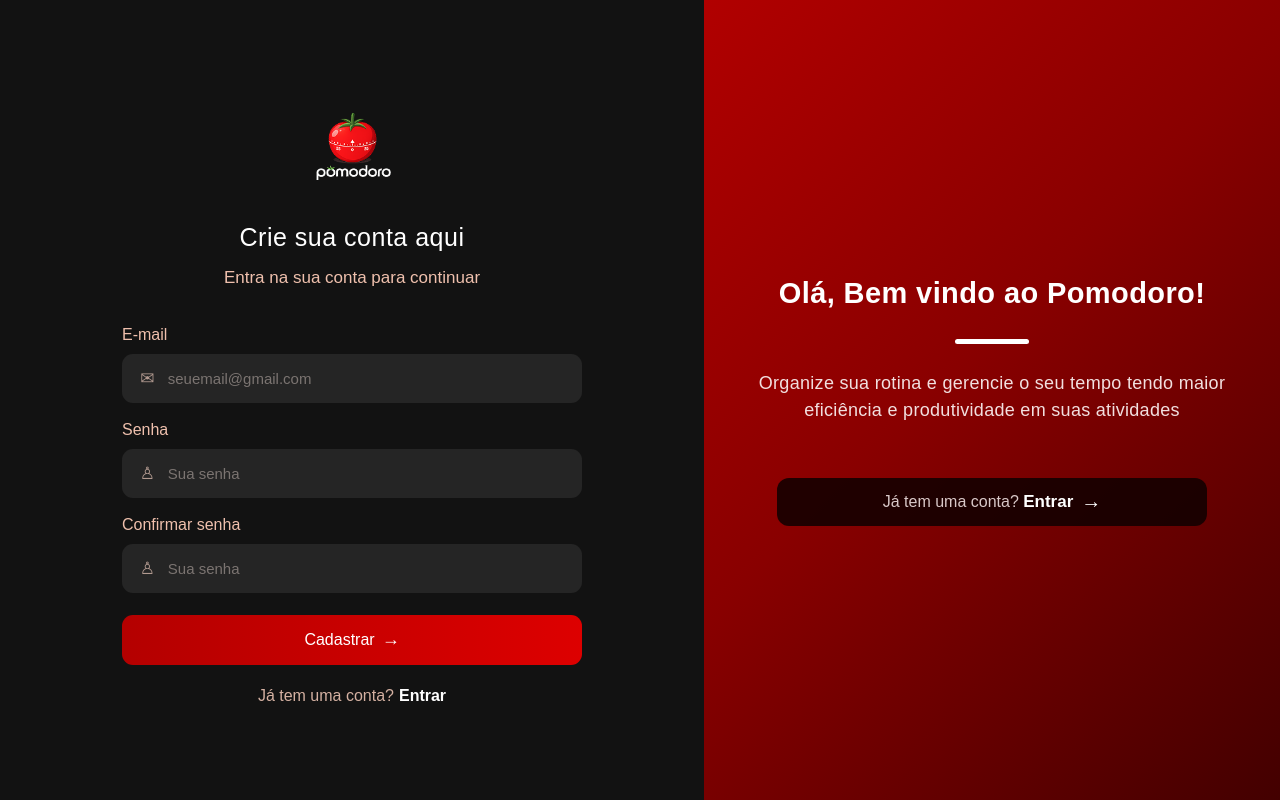
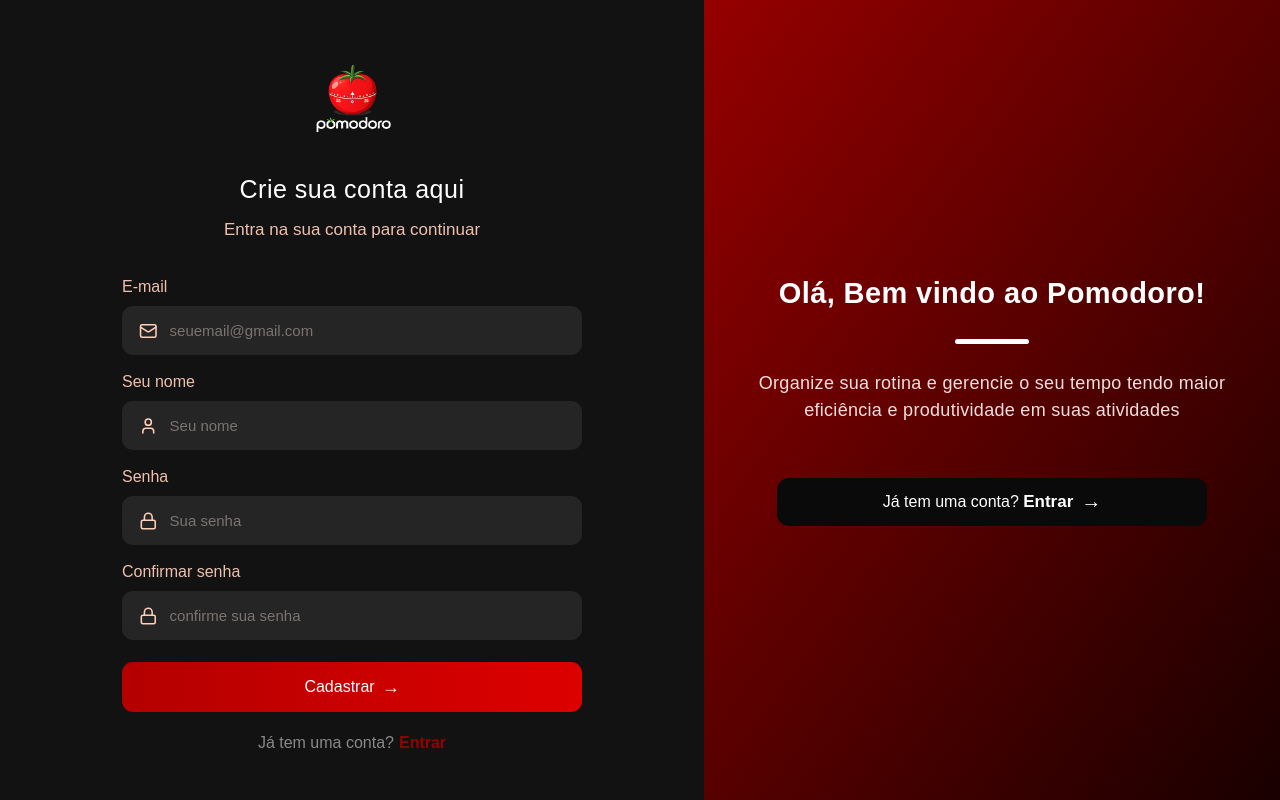
Before and after one commit to viniconti/pomodoro-front, a Next.js app: page /register in a window 1280 px wide. Built offline with nearby package versions, Linux system fonts and the light colour scheme; a web font is replaced by a local one.

Commit message:
Instalação da bivlioteca axios

```diff
--- a/app/components/LoginForm.tsx
+++ b/app/components/LoginForm.tsx
@@ -10,7 +10,7 @@
   const [remember, setRemember] = useState(false);
 
   function handleSubmit() {
-    console.log({ email, password, remember });
+    console.log({email, password, remember});
     // aqui vai a chamada pro backend futuramente
   }
 
@@ -59,7 +59,7 @@
 
       <div className="register-row">
         <p>Não tem uma conta ainda?</p>
-        <button className="register-link">Registrar-se</button>
+        <a href="/register" className="register-link">Registre-se</a>
       </div>
     </div>
   );
--- a/app/register/page.tsx
+++ b/app/register/page.tsx
@@ -1,16 +1,26 @@
+"use client";
+
 import Image from "next/image";
 import "./styles/register-left-side.css";
 import "./styles/register-right-side.css";
+import { Lock, Mail, User } from "lucide-react";
+import { useState } from "react";
+import { api } from "../services/api";
 
 export default function Register() {
+  const [email, setEmail] = useState("");
+  const [password, setPassword] = useState("");
+  const [confirmPassword, setConfirmPassword] = useState("");
+  const [name, setName] = useState("");
+
+  async function handleSubmit() {
+  }
+
   return (
     <main className="container">
-
       {/* LADO ESQUERDO */}
       <section className="left-side-container">
-
         <div className="left-content">
-
           <Image
             src="/pomodoro.png"
             alt="Logo Pomodoro"
@@ -19,155 +29,111 @@
             className="logo"
           />
 
-                    <h1 className="h1-left-side">
-                        Crie sua conta aqui
-                    </h1>
+          <h1 className="h1-left-side">Crie sua conta aqui</h1>
 
-                    <p className="h3-left-side">
-                        Entra na sua conta para continuar
-                    </p>
+          <p className="h3-left-side">Entra na sua conta para continuar</p>
 
           <form className="register-form">
+            <div className="inputs-container">
+              <div className="input-group">
+                <label htmlFor="email">E-mail</label>
 
-                        <div className="inputs-container">
+                <div className="input-box">
+                  <Mail size={20} color="#FFD0B9" />
+
+                  <input
+                    placeholder="seuemail@gmail.com"
+                    type="email"
+                    value={email}
+                    onChange={(e) => setEmail(e.target.value)}
+                  />
+                </div>
+              </div>
 
               <div className="input-group">
-
-                                <label htmlFor="email">
-                                    E-mail
-                                </label>
+                <label htmlFor="name">Seu nome</label>
 
                 <div className="input-box">
-
-                                    <span className="input-icon">
-                                        ✉
-                                    </span>
+                  <User size={20} color="#FFD0B9" />
 
                   <input
-                                        id="email"
-                                        type="email"
-                                        placeholder="seuemail@gmail.com"
-                                        required
+                    placeholder="Seu nome"
+                    type="text"
+                    value={name}
+                    onChange={(e) => setName(e.target.value)}
                   />
-
+                </div>
               </div>
 
-                            </div>
-
-
               <div className="input-group">
-
-                                <label htmlFor="senha">
+                <label className="register-password" htmlFor="senha">
                   Senha
                 </label>
 
                 <div className="input-box">
-
-                                    <span className="input-icon">
-                                        ♙
-                                    </span>
+                  <Lock size={20} color="#FFD0B9" />
 
                   <input
-                                        id="senha"
+                    placeholder="Sua senha"
                     type="password"
-                                        placeholder="Sua senha"
-                                        required
+                    value={password}
+                    onChange={(e) => setPassword(e.target.value)}
                   />
-
+                </div>
               </div>
 
+              <div className="input-group">
+                <label htmlFor="confirmar-senha">Confirmar senha</label>
+
+                <div className="input-box">
+                  <Lock size={20} color="#FFD0B9" />
+
+                  <input
+                    placeholder="confirme sua senha"
+                    type="password"
+                    value={confirmPassword}
+                    onChange={(e) => setConfirmPassword(e.target.value)}
+                  />
+                </div>
+              </div>
             </div>
 
-
-                            <div className="input-group">
-
-                                <label htmlFor="confirmar-senha">
-                                    Confirmar senha
-                                </label>
-
-                                <div className="input-box">
-
-                                    <span className="input-icon">
-                                        ♙
-                                    </span>
-
-                                    <input
-                                        id="confirmar-senha"
-                                        type="password"
-                                        placeholder="Sua senha"
-                                        required
-                                    />
-
-                                </div>
-
-                            </div>
-
-                        </div>
-
-
-                        <button
-                            type="submit"
-                            className="button-left-side"
-                        >
+            <button onClick={handleSubmit} type="submit" className="button-left-side">
               Cadastrar
               <span>→</span>
             </button>
-
           </form>
-
 
           <p className="login-left">
             Já tem uma conta?
-
-                        <a href="/login">
-                            Entrar
-                        </a>
+            <a href="/">Entrar</a>
           </p>
-
         </div>
-
       </section>
-
 
       {/* LADO DIREITO */}
       <section className="right-side-container">
-
         <div className="right-box">
-
           <div className="top-right-box">
-
-                        <h1 className="h1-right-box">
-                            Olá, Bem vindo ao Pomodoro!
-                        </h1>
+            <h1 className="h1-right-box">Olá, Bem vindo ao Pomodoro!</h1>
 
             <div className="trave-right-box"></div>
 
             <p className="h3-right-box">
-                            Organize sua rotina e gerencie o seu tempo
-                            tendo maior eficiência e produtividade em suas
-                            atividades
+              Organize sua rotina e gerencie o seu tempo tendo maior eficiência
+              e produtividade em suas atividades
             </p>
-
           </div>
 
-
-                    <a
-                        href="/login"
-                        className="button-right-box"
-                    >
+          <a href="/" className="button-right-box">
             <span>
               Já tem uma conta? <strong>Entrar</strong>
             </span>
 
-                        <span className="arrow">
-                            →
-                        </span>
+            <span className="arrow">→</span>
           </a>
-
         </div>
-
       </section>
-
     </main>
   );
 }
--- a/app/register/styles/register-left-side.css
+++ b/app/register/styles/register-left-side.css
@@ -173,13 +173,13 @@
 
 .login-left {
   margin-top: 22px;
-    color: #d5b1a2;
+  font-size: 14px;
+  color: rgba(255, 255, 255, 0.5);
   font-size: 16px;
-    text-align: center;
 }
 
 .login-left a {
-    color: #ffffff;
+  color: #960000;
   font-weight: bold;
   text-decoration: none;
   margin-left: 5px;
@@ -224,8 +224,8 @@
     font-size: 15px;
   }
 
-    .input-group label {
-        font-size: 15px;
+  .input-box label {
+    color: white;
   }
 
   .input-box {
--- a/app/register/styles/register-right-side.css
+++ b/app/register/styles/register-right-side.css
@@ -8,12 +8,7 @@
 
     padding: 40px 35px;
 
-    background: linear-gradient(
-        135deg,
-        #b10000 0%,
-        #890000 45%,
-        #430000 100%
-    );
+     background: linear-gradient(to bottom right, var(--color1), var(--color4));
 }
 
 .right-box {
@@ -74,9 +69,9 @@
     gap: 8px;
 
     border-radius: 12px;
-    background-color: rgba(18, 0, 0, 0.88);
+    background-color: var(--color01);
 
-    color: #d9c8c8;
+    color: var(--color02);
     text-decoration: none;
     font-size: 16px;
 
@@ -94,7 +89,7 @@
 }
 
 .button-right-box:hover {
-    background-color: #1f0000;
+    background-color: var(--color00);
     transform: translateY(-1px);
 }
 
--- /dev/null
+++ b/app/services/api.ts
@@ -0,0 +1,5 @@
+import axios from "axios";
+
+export const api = axios.create({
+  baseURL: process.env.NEXT_PUBLIC_API_URL,
+});
--- a/app/styles/login-right-side.css
+++ b/app/styles/login-right-side.css
@@ -74,9 +74,9 @@
   border: none;
   cursor: pointer;
   letter-spacing: 0.3px;
-  transition: opacity 0.2s;
+  transition: 0.3s;
 }
 
 .button-right-box:hover {
-  opacity: 0.85;
+  background-color: #000000;
 }
--- a/package.json
+++ b/package.json
@@ -9,6 +9,7 @@
     "lint": "eslint"
   },
   "dependencies": {
+    "axios": "^1.20.0",
     "lucide-react": "^1.17.0",
     "next": "16.2.6",
     "react": "19.2.4",
@@ -21,7 +22,6 @@
     "@types/react-dom": "^19",
     "eslint": "^9",
     "eslint-config-next": "16.2.6",
-    "tailwindcss": "^4",
     "typescript": "^5"
   }
 }
```
Also changed, not shown: app/components/LoginRightSide.tsx (+8 -6 lines), app/components/button.tsx (+7 -7 lines), app/styles/login-left-side.css (+2 -6 lines), 1 other file (tests, documents, lock files or other folders). Lines whose indentation alone changed are shown as unchanged.
